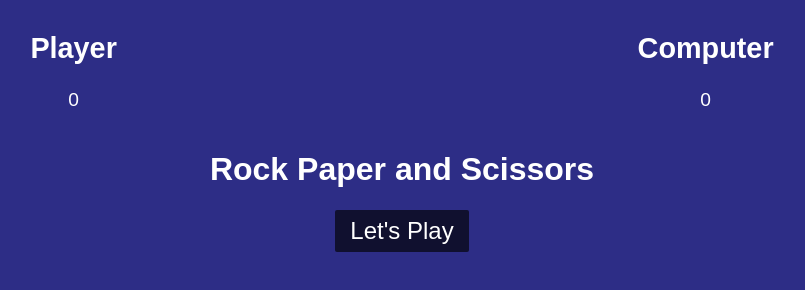
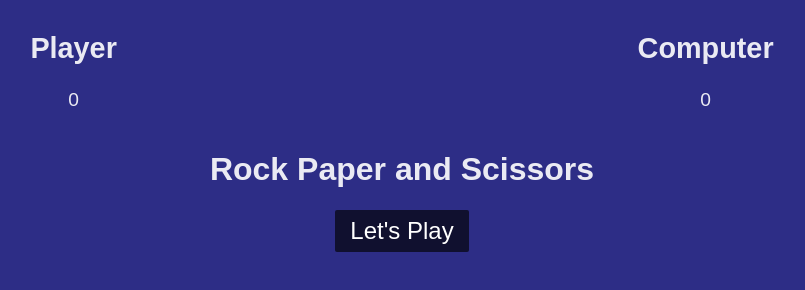
Before and after one commit to bishira14/rps_proj, a plain HTML site: page index.html in a window 1280 px wide. Shown: the whole page, without its empty margins (238-1043 px from the left). Drawn offline with Linux system fonts and the light colour scheme.

Commit message:
latest update

```diff
--- a/index.css
+++ b/index.css
@@ -3,7 +3,7 @@ body{
 height:100vh;
 background-color: rgb(45, 45, 134);
 font-family: arial;
-color:white;
+color: rgba(255,255,255,0.9);
 }
 
 .scores{
```
